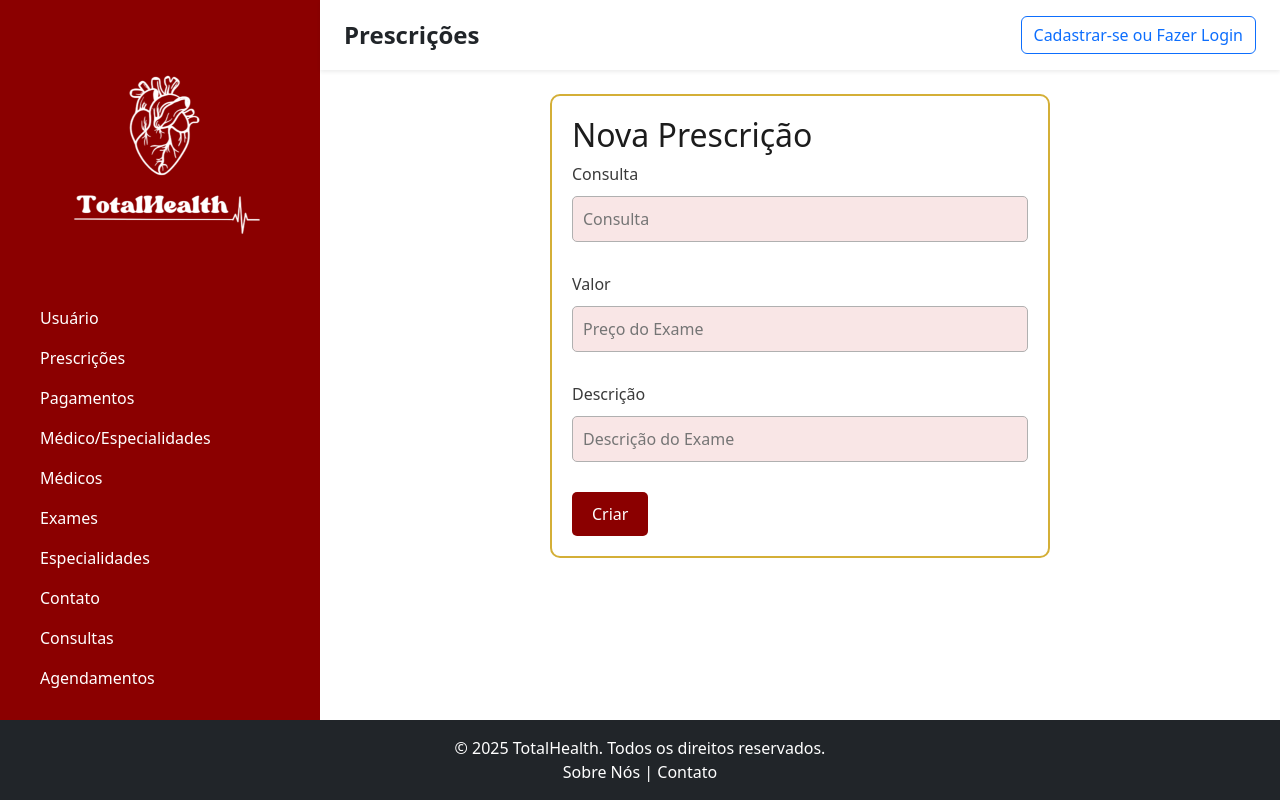
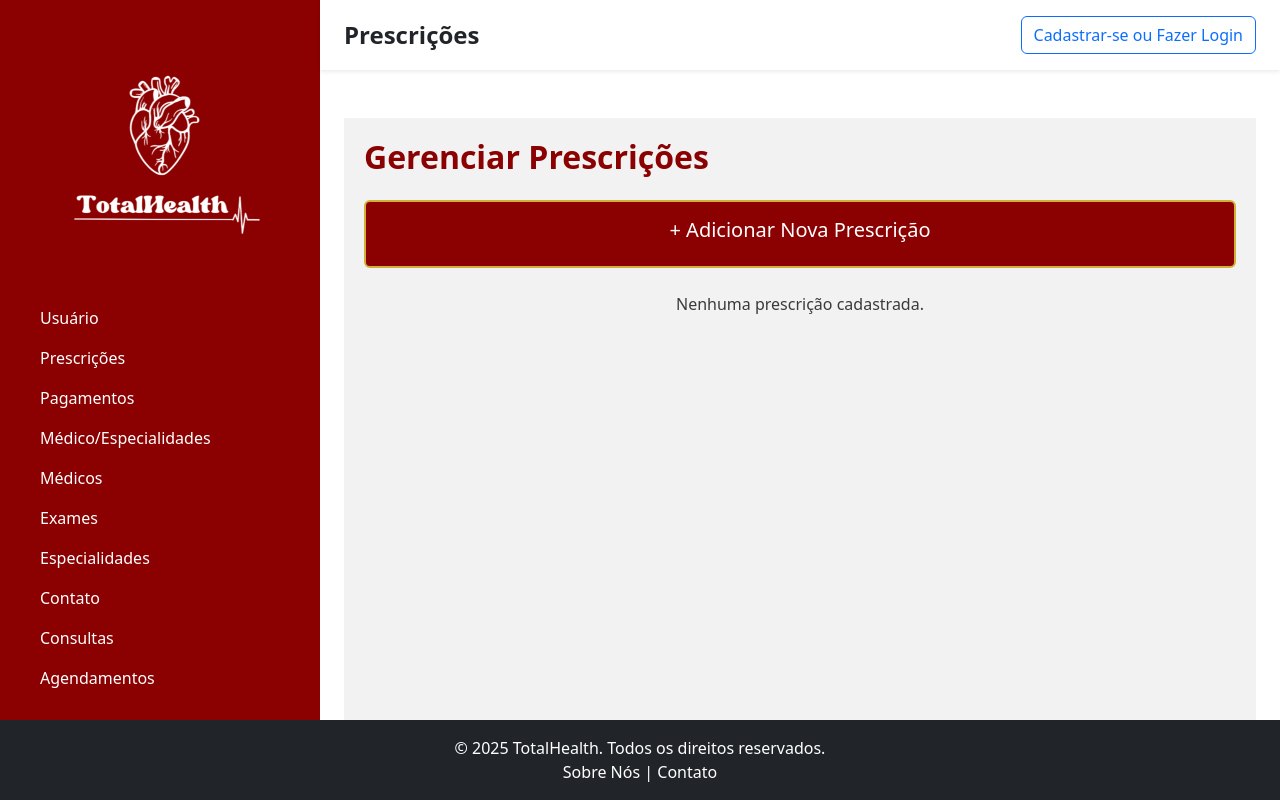
Before and after one commit to ItaloSenai2A/total-health, a React (Vite) app: page /prescricao in a window 1280 px wide. Shown: the top 800 px of the page. Built offline with nearby package versions, Linux system fonts and the light colour scheme.

Commit message:
criada a tela de prescrição

```diff
--- a/src/pages/Prescricao.jsx
+++ b/src/pages/Prescricao.jsx
@@ -1,84 +1,196 @@
-import React from 'react';
+import React, { useState, useEffect } from "react";
+import { Card, Button, Form, Modal, Row, Col } from "react-bootstrap";
 
 const Prescricao = () => {
+  const [prescricoes, setPrescricoes] = useState([]);
+  const [showModal, setShowModal] = useState(false);
+  const [editarId, setEditarId] = useState(null);
+  const [descricao, setDescricao] = useState("");
+  const [consultaId, setConsultaId] = useState("");
+
+  const cores = {
+    fundoTela: "#F2F2F2",
+    botaoPrincipal: "#8B0000",
+    botaoHover: "#A30000",
+    botaoAtivo: "#C0392B",
+    fundoCard: "#FFFFFF",
+    textoTitulo: "#1C1C1C",
+    textoSecundario: "#3A3A3A",
+    bordaDourada: "#D4AF37",
+  };
+
+  useEffect(() => {
+    const dados = localStorage.getItem("totalhealth_prescricoes");
+    if (dados) setPrescricoes(JSON.parse(dados));
+  }, []);
+
+  const salvarPrescricoes = (lista) => {
+    localStorage.setItem("totalhealth_prescricoes", JSON.stringify(lista));
+  };
+
+  const abrirModalNovo = () => {
+    setEditarId(null);
+    setDescricao("");
+    setConsultaId("");
+    setShowModal(true);
+  };
+
+  const abrirModalEditar = (prescricao) => {
+    setEditarId(prescricao.PrescricaoId);
+    setDescricao(prescricao.Descricao);
+    setConsultaId(prescricao.ConsultaId);
+    setShowModal(true);
+  };
+
+  const validarCampos = () => {
+    if (!descricao.trim() || !consultaId.trim()) {
+      alert("Preencha todos os campos.");
+      return false;
+    }
+    return true;
+  };
+
+  const salvarPrescricao = () => {
+    if (!validarCampos()) return;
+
+    const nova = {
+      PrescricaoId: editarId || crypto.randomUUID(),
+      Descricao: descricao.trim(),
+      ConsultaId: consultaId.trim(),
+    };
+
+    const listaAtualizada = editarId
+      ? prescricoes.map((p) => (p.PrescricaoId === editarId ? nova : p))
+      : [...prescricoes, nova];
+
+    setPrescricoes(listaAtualizada);
+    salvarPrescricoes(listaAtualizada);
+    setShowModal(false); // <<< ESTE PARÊNTESE ESTAVA FALTANDO
+  };
+
+  const excluirPrescricao = (id) => {
+    if (window.confirm("Deseja excluir esta prescrição?")) {
+      const lista = prescricoes.filter((p) => p.PrescricaoId !== id);
+      setPrescricoes(lista);
+      salvarPrescricoes(lista);
+    }
+  };
+
   return (
     <div
-      style={{
-        padding: '20px',
-        border: '2px solid #D4AF37', // borda dourada
-        borderRadius: '10px',
-        width: '500px',
-        margin: 'auto',
-        backgroundColor: '#FFFFFF' // fundo do card
-      }}
+      className="container my-4"
+      style={{ backgroundColor: cores.fundoTela, minHeight: "100vh", padding: "20px" }}
     >
-      <h2 style={{ color: '#1C1C1C' }}>Nova Prescrição</h2>
+      <h2 className="mb-4" style={{ color: cores.botaoPrincipal, fontWeight: "700" }}>
+        Gerenciar Prescrições
+      </h2>
 
-      <div style={{ marginBottom: '20px' }}>
-        <label style={{ color: '#3A3A3A' }}>Consulta</label>
-        <input
-          type="text"
-          placeholder="Consulta"
-          style={{
-            width: '100%',
-            padding: '10px',
-            margin: '10px 0',
-            borderRadius: '5px',
-            border: '1px solid #B0B0B0',
-            backgroundColor: '#F9E6E6',
-            color: '#1C1C1C'
-          }}
-        />
-      </div>
+      <Card
+        className="mb-4"
+        onClick={abrirModalNovo}
+        style={{
+          cursor: "pointer",
+          backgroundColor: cores.botaoPrincipal,
+          color: "#fff",
+          border: `2px solid ${cores.bordaDourada}`,
+          textAlign: "center",
+        }}
+      >
+        <Card.Body>
+          <h5>+ Adicionar Nova Prescrição</h5>
+        </Card.Body>
+      </Card>
 
-      <div style={{ marginBottom: '20px' }}>
-        <label style={{ color: '#3A3A3A' }}>Valor</label>
-        <input
-          type="text"
-          placeholder="Preço do Exame"
-          style={{
-            width: '100%',
-            padding: '10px',
-            margin: '10px 0',
-            borderRadius: '5px',
-            border: '1px solid #B0B0B0',
-            backgroundColor: '#F9E6E6',
-            color: '#1C1C1C'
-          }}
-        />
-      </div>
+      <Modal
+        show={showModal}
+        onHide={() => setShowModal(false)}
+        centered
+        backdrop="static"
+        keyboard={false}
+        size="md"
+      >
+        <Modal.Header style={{ backgroundColor: cores.botaoPrincipal, color: "#fff" }} closeButton>
+          <Modal.Title>{editarId ? "Editar Prescrição" : "Nova Prescrição"}</Modal.Title>
+        </Modal.Header>
+        <Modal.Body style={{ backgroundColor: cores.fundoCard }}>
+          <Form>
+            <Form.Group className="mb-3">
+              <Form.Label>Descrição *</Form.Label>
+              <Form.Control
+                as="textarea"
+                rows={3}
+                placeholder="Descreva a prescrição"
+                value={descricao}
+                onChange={(e) => setDescricao(e.target.value)}
+              />
+            </Form.Group>
 
-      <div style={{ marginBottom: '20px' }}>
-        <label style={{ color: '#3A3A3A' }}>Descrição</label>
-        <input
-          type="text"
-          placeholder="Descrição do Exame"
-          style={{
-            width: '100%',
-            padding: '10px',
-            margin: '10px 0',
-            borderRadius: '5px',
-            border: '1px solid #B0B0B0',
-            backgroundColor: '#F9E6E6',
-            color: '#1C1C1C'
-          }}
-        />
-      </div>
+            <Form.Group className="mb-3">
+              <Form.Label>ID da Consulta *</Form.Label>
+              <Form.Control
+                type="text"
+                placeholder="Informe o ID da consulta"
+                value={consultaId}
+                onChange={(e) => setConsultaId(e.target.value)}
+              />
+            </Form.Group>
+          </Form>
+        </Modal.Body>
+        <Modal.Footer style={{ backgroundColor: cores.botaoPrincipal }}>
+          <Button variant="secondary" onClick={() => setShowModal(false)}>
+            Cancelar
+          </Button>
+          <Button
+            style={{ backgroundColor: cores.botaoAtivo, border: "none" }}
+            onClick={salvarPrescricao}
+          >
+            {editarId ? "Salvar Alterações" : "Salvar"}
+          </Button>
+        </Modal.Footer>
+      </Modal>
 
-      <button
-        style={{
-          padding: '10px 20px',
-          backgroundColor: '#8B0000',
-          color: '#FFFFFF',
-          border: 'none',
-          borderRadius: '5px',
-          cursor: 'pointer'
-        }}
-        onMouseOver={e => (e.target.style.backgroundColor = '#A30000')}
-        onMouseOut={e => (e.target.style.backgroundColor = '#8B0000')}
-      >
-        Criar
-      </button>
+      <Row>
+        {prescricoes.length === 0 ? (
+          <p className="text-center" style={{ color: cores.textoSecundario, width: "100%" }}>
+            Nenhuma prescrição cadastrada.
+          </p>
+        ) : (
+          prescricoes.map((p) => (
+            <Col md={4} lg={3} sm={6} key={p.PrescricaoId} className="mb-4">
+              <Card
+                style={{
+                  backgroundColor: cores.fundoCard,
+                  border: `2px solid ${cores.bordaDourada}`,
+                  color: cores.textoTitulo,
+                }}
+              >
+                <Card.Body>
+                  <Card.Title style={{ fontWeight: "700" }}>Prescrição</Card.Title>
+                  <Card.Text>{p.Descricao}</Card.Text>
+                  <Card.Text className="text-muted">
+                    ID da Consulta: {p.ConsultaId}
+                  </Card.Text>
+                  <Button
+                    variant="outline-primary"
+                    size="sm"
+                    className="me-2"
+                    onClick={() => abrirModalEditar(p)}
+                  >
+                    Editar
+                  </Button>
+                  <Button
+                    variant="outline-danger"
+                    size="sm"
+                    onClick={() => excluirPrescricao(p.PrescricaoId)}
+                  >
+                    Excluir
+                  </Button>
+                </Card.Body>
+              </Card>
+            </Col>
+          ))
+        )}
+      </Row>
     </div>
   );
 };
```
